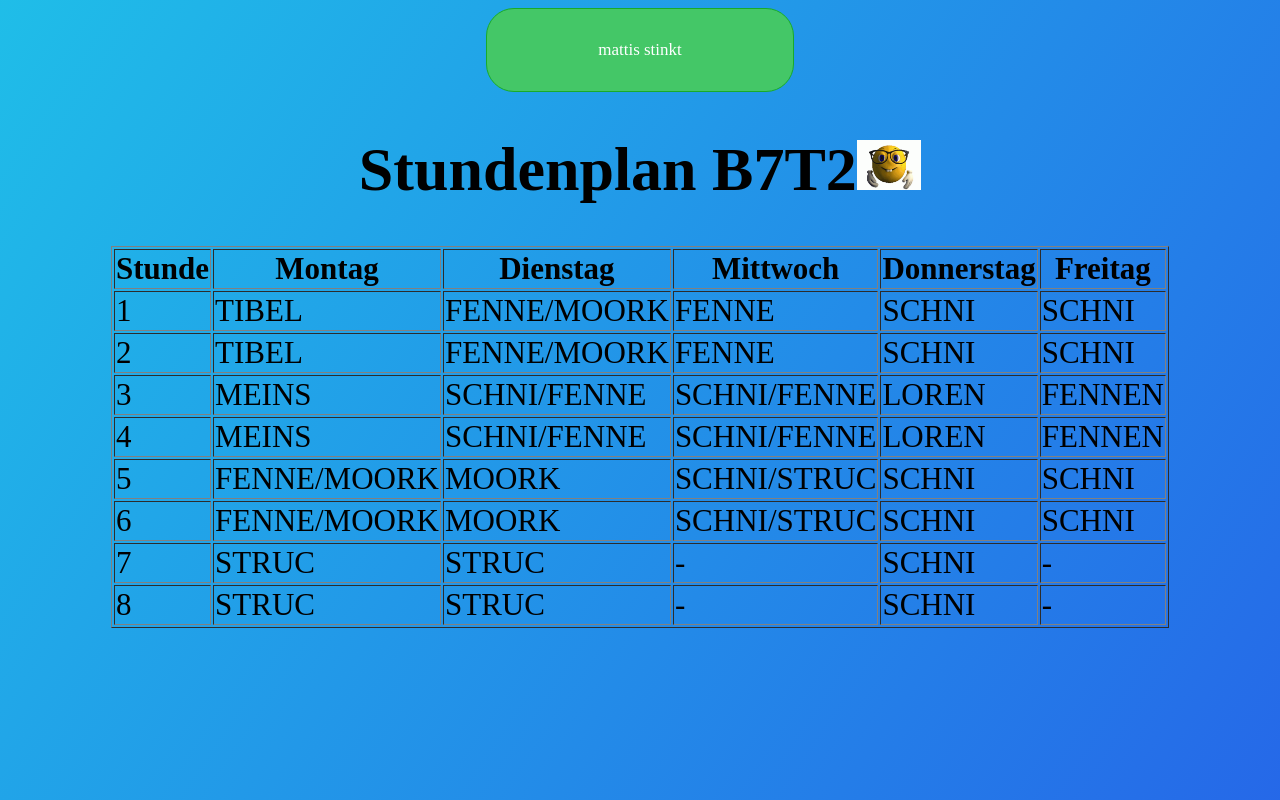
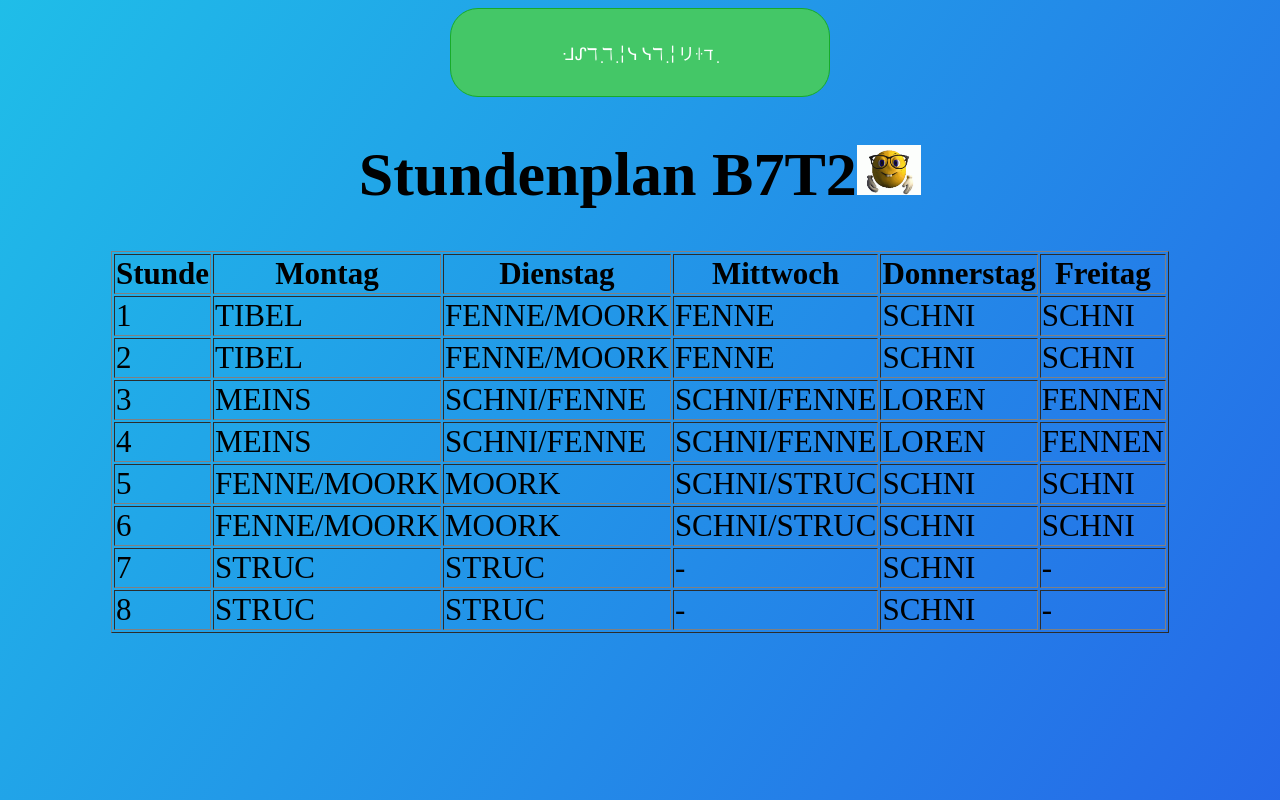
Before and after one commit to nitsuJ696969/b7t2.cf, a plain HTML site: page index.html in a window 1280 px wide. Drawn offline with Linux system fonts and the light colour scheme.

Commit message:
Update index.html

```diff
--- a/index.html
+++ b/index.html
@@ -3,7 +3,7 @@
 
 
 <center class="">
-	<a href="https://www.google.com/search?q=fortnite+feet+wallpaper&rlz=1C1GCEB_en&source=lnms&tbm=isch&sa=X&ved=2ahUKEwi0uN-insH7AhXXRvEDHes3Aj4Q_AUoAXoECAIQAw&biw=1280&bih=913&dpr=1" class="btn1">mattis stinkt</a>
+	<a href="https://www.google.com/search?q=fortnite+feet+wallpaper&rlz=1C1GCEB_en&source=lnms&tbm=isch&sa=X&ved=2ahUKEwi0uN-insH7AhXXRvEDHes3Aj4Q_AUoAXoECAIQAw&biw=1280&bih=913&dpr=1" class="btn1">ᒲᔑℸ ̣ℸ ̣╎ᓭ ᓭℸ ̣╎リꖌℸ ̣</a>
 
 	<meta charset="UTF-8">
 	<title>Stundenplan</title>
```
